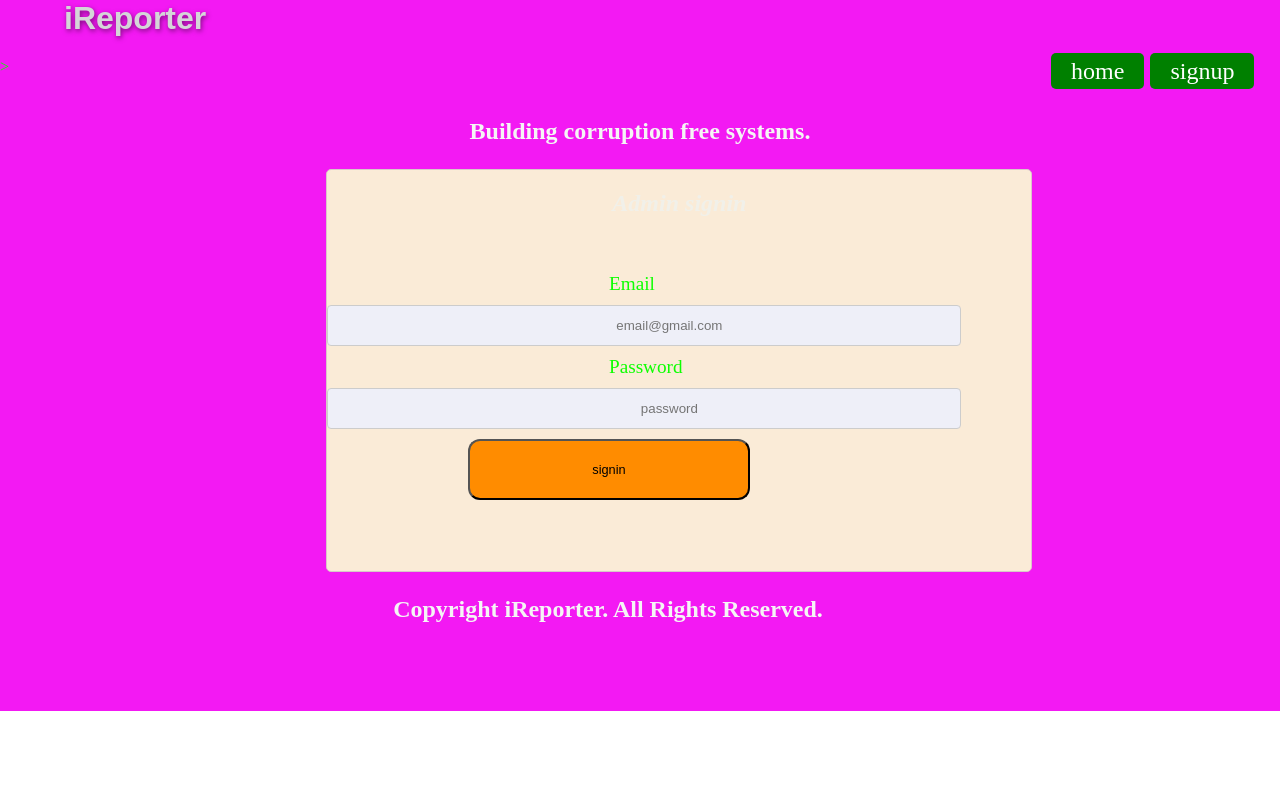
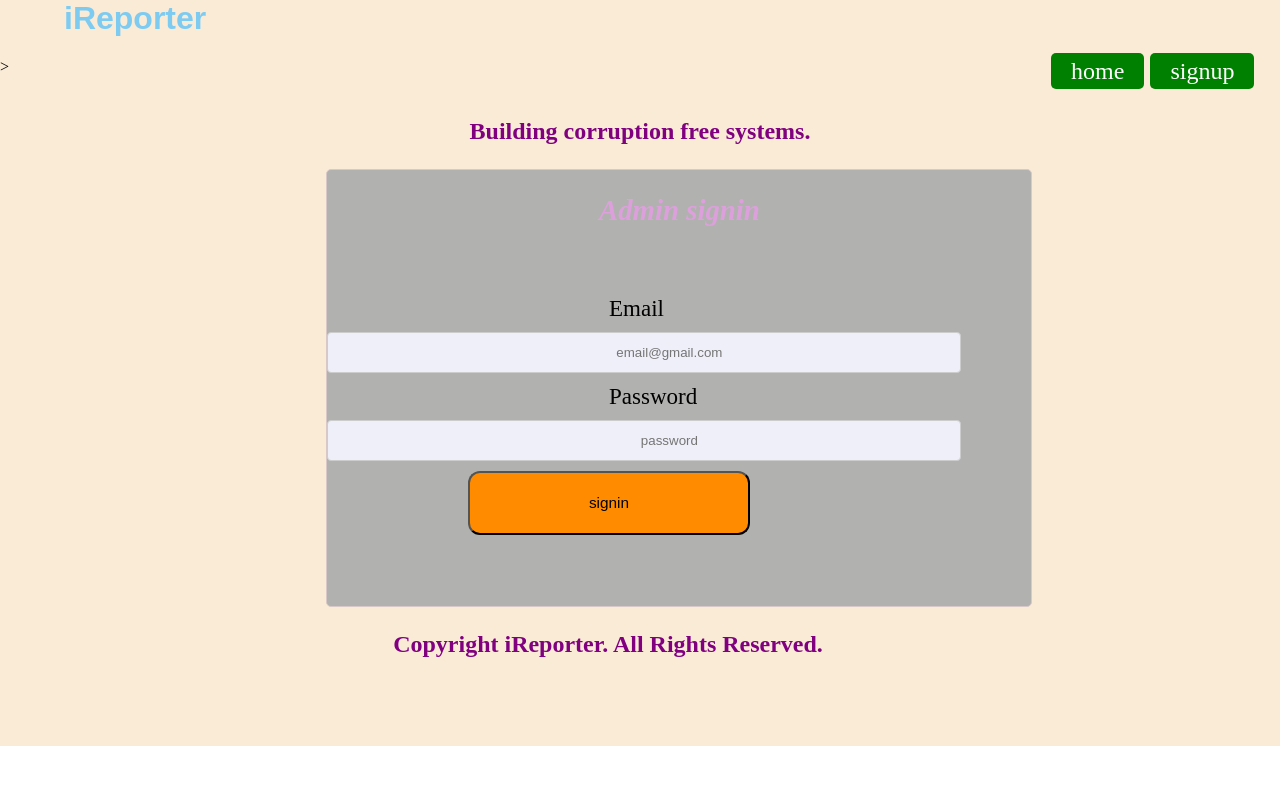
Before and after one commit to bekeplar/iReporter, a Python web app: template UI/templates/admin.html in a window 1280 px wide. Shown: the top 785 px of the page. Run offline with Jinja, Linux system fonts and the light colour scheme; the template is opened without the code that fills it, so the values that code supplies are empty.

Commit message:
Add change to profile page

```diff
--- a/UI/static/main.css
+++ b/UI/static/main.css
@@ -4,11 +4,10 @@ body{
     padding-right: 0;
 }
 h1{
-    color: #d5d5d8;
+    color: #7ecbf1;
     font-size: 2em;
     font-family: Arial, Helvetica, sans-serif;
     margin-left: 5%;
-    text-shadow: 1px 2px 5px rgba(0,0,0,.5);
 
 }
 p{
@@ -16,7 +15,7 @@ p{
     font-family: Arial, Helvetica, sans-serif;
 }
 #alpha{
-    background-color: rgb(45, 95, 245);
+    background-color: antiquewhite;
     padding-left: 10%;
     padding-right: 10%;
     padding-bottom: 10%;
@@ -25,7 +24,7 @@ p{
 h3 {
     text-align: center;
     font-size: 150%;
-    color: whitesmoke;
+    color: purple;
 
 
 }
@@ -34,7 +33,7 @@ h2 {
     text-align: center;
     font-size: 150%;
     font-style: italic;
-    color: rgb(241, 240, 233);
+    color: plum;
 
 }
 #low {
@@ -89,11 +88,7 @@ a:hover {
     padding-top: 0%;
 
 }
-#admin {
-    flex: 30%;
-    background-color: #f1f1f1;
-    padding: 20px;
-}
+
     input {
         display: block;
         width: 90%;
@@ -127,11 +122,11 @@ a:hover {
     }
 
 .omega{
-    background-color: rgb(41, 212, 41);
+    background-color: antiquewhite;
 }
 .flex{
-    background-color: rgb(243, 25, 243);
-    color: rgb(13, 255, 0);
+    background-color: antiquewhite;
+
     margin-right: 0%;
 }
 form{
@@ -141,8 +136,9 @@ form{
     padding-right: 0%; */
     width: 100%;
     margin-left: 10% ;
-    background-color: antiquewhite;
+    background-color: rgb(177, 177, 175);
     margin-right: 5%;
+    font-size: 1.2em;
 
 }
 
@@ -204,7 +200,7 @@ label{
 
 }
 
-@media only screen and (max-width: 500px) {
+@media only screen and (max-width: 768px) {
     /* For mobile phones: */
     body{
         margin: 0px;
@@ -235,4 +231,10 @@ label{
     h2{
         font-size: 100%;
     }
+    h1{
+        font-size: 1em;
+    }
+    form{
+        font-size: .8em;
+    }
 }
--- a/UI/templates/incident.html
+++ b/UI/templates/incident.html
@@ -23,10 +23,7 @@
                         <select>
                             <option>red-flag </option>
                             <option>intervention</option>
-                        </select>
-                        <label>
-                           <h2> Details</h2>
-                        </label>
+                        </select><br><br>
                         <label>
                             Title:
                         </label><br>
```
